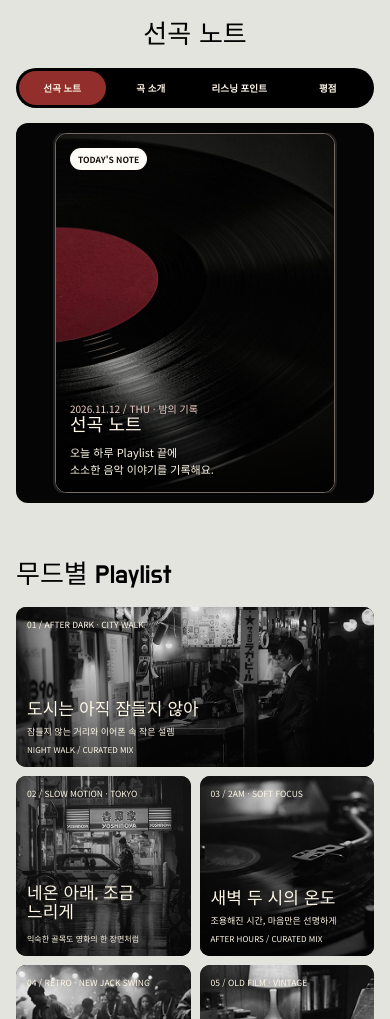
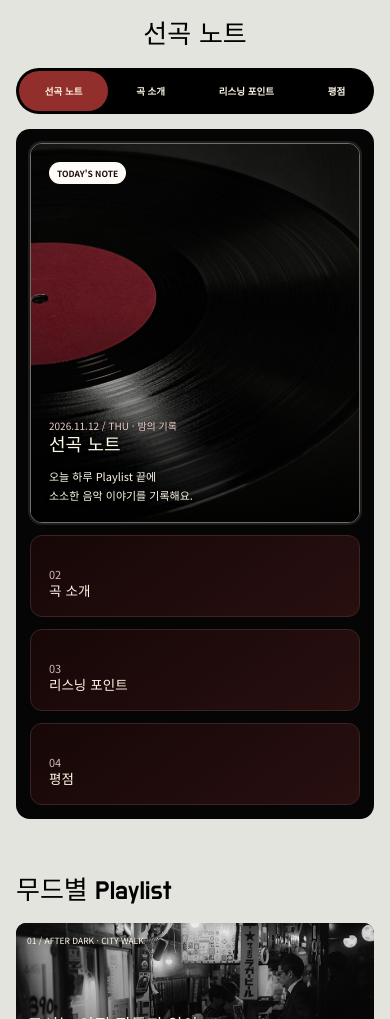
Before and after one commit to bin0864/my_blog, a plain HTML site: page index.html in a window 390 px wide. Shown: the part 2300-3319 px from the top of the page. Drawn offline with Linux system fonts and the light colour scheme.

Commit message:
style.css

```diff
--- a/css/media.css
+++ b/css/media.css
@@ -429,8 +429,6 @@
         text-align: center;
     }
 
-    /* 기존 버튼 스타일과 모션 유지 */
-
     .note-tabs {
         width: 100%;
         gap: .2rem;
@@ -444,14 +442,10 @@
         white-space: nowrap;
     }
 
-    /* 검정 카드 컨테이너 */
-
     .note-panel {
         padding: 1rem;
         border-radius: 1.2rem;
     }
-
-    /* 카드 가로 스크롤 */
 
     .note-cards {
         width: 100%;
--- a/css/style.css
+++ b/css/style.css
@@ -80,6 +80,10 @@ header .inner {
     flex-shrink: 0;
     color: var(--butter);
     font-size: 2.6rem;
+}
+
+nav{
+
 }
 
 nav ul {
@@ -1120,9 +1124,10 @@ footer {
     }
 }
 
-/* MOBILE */
+
 
 @media (max-width: 700px) {
+
     .inner, main {
         width: calc(100% - 3.2rem);
     }
@@ -1233,8 +1238,6 @@ footer {
         top: 8.5rem;
     }
 
-    /* 모바일 DJ 카드 */
-
     .profile {
         margin-top: -2rem;
         margin-bottom: 3.2rem;
@@ -1256,8 +1259,6 @@ footer {
         font-size: 1.18rem;
     }
 
-    /* 섹션 제목 */
-
     section > h2 {
         font-size: 2.6rem;
         margin: 2.4rem 0 1.5rem;
@@ -1266,8 +1267,6 @@ footer {
     #posts {
         margin-top: 2rem;
     }
-
-    /* 모바일 음악 카드 */
 
     .post,
     .post:nth-of-type(2) {
@@ -1306,90 +1305,237 @@ footer {
         border-radius: .7rem;
     }
 
-    /* 모바일 선곡 노트 */
-
     .notes {
-        margin: 5.4rem auto 5rem;
+        width: 100%;
+        margin: 6rem auto;
     }
 
     .notes > h2 {
         font-size: 2.6rem;
-        margin-bottom: 1.4rem;
+        text-align: center;
+        margin-bottom: 2rem;
     }
 
     .note-tabs {
+        display: flex;
         width: 100%;
-        padding: .3rem;
+        max-width: 44rem;
+        margin: 0 auto 2rem;
+        padding: .4rem;
         gap: .2rem;
-        margin-bottom: 1.5rem;
+        border-radius: 3rem;
+        background-color: #000000;
+        overflow-x: auto;
+        scrollbar-width: none;
+    }
+
+    .note-tabs::-webkit-scrollbar {
+        display: none;
+    }
+
+    .note-tabs li {
+        flex: 1 0 auto;
+        min-width: 0;
     }
 
     .note-tabs button {
-        padding: 1rem .1rem;
+        width: 100%;
+        min-height: 4rem;
+        padding: 1rem .8rem;
         font-size: clamp(.9rem, 2.5vw, 1.1rem);
         white-space: nowrap;
     }
 
-    .note-panel {
-        padding: 1.1rem;
-        border-radius: 1.2rem;
-    }
-
-    /* 모바일: 선택한 카드 1장만 가운데 배치 */
-
-    .note-cards {
-        display: flex;
-        justify-content: center;
-        align-items: stretch;
-        gap: 0;
+    #notes .note-panel {
+        width: 100%;
+        max-width: 44rem;
+        height: auto;
+        min-height: 0;
+        max-height: none;
+
+        margin: 0 auto;
+        padding: 1.4rem;
+
+        background-color: #050505;
+        border-radius: 1.4rem;
+        overflow: visible;
+    }
+
+    #notes .note-cards {
+        display: block;
+
         width: 100%;
         height: auto;
-        min-height: 36rem;
+        min-height: 0;
+        max-height: none;
+
+        overflow: visible;
+    }
+
+    #notes .note-card {
+        display: block;
+        position: relative;
+        flex: none;
+
+        width: 100%;
+        max-width: none;
+        min-width: 0;
+
+        height: 8.2rem;
+        min-height: 8.2rem;
+        max-height: none;
+
+        padding: 1.6rem 1.8rem;
+        margin: 0 0 1.2rem;
+
+        border-radius: 1.2rem;
         overflow: hidden;
-    }
-
-    .note-card {
-        display: none;
+
+        transition:
+            height .5s cubic-bezier(.22, 1, .36, 1),
+            border-color .3s ease,
+            box-shadow .3s ease;
+    }
+
+    #notes .note-card:last-child {
+        margin-bottom: 0;
+    }
+
+    #notes .note-card.is-active {
+        display: block;
         flex: none;
+
+        width: 100%;
+        max-width: none;
         min-width: 0;
-        height: 36rem;
-        padding: 1.7rem;
-    }
-
-    .note-card.is-active {
-        display: block;
-        flex: 0 1 36.5rem;
-        width: 100%;
-        max-width: 36.5rem;
-        height: 36rem;
-        margin: 0 auto;
-    }
-
-    .note-vinyl {
-        inset: 0;
+
+        height: 38rem;
+        min-height: 38rem;
+        max-height: none;
+
+        padding: 1.8rem;
+        margin-left: 0;
+        margin-right: 0;
+
+        border-color: #776B68;
+    }
+
+    #notes .note-card .note-compact {
+        position: absolute;
+        left: 1.8rem;
+        bottom: 1.5rem;
+    }
+
+    .note-compact span {
+        font-size: 1.1rem;
+    }
+
+    .note-compact h3 {
+        font-size: 1.7rem;
+        line-height: 1.3;
+    }
+
+    #notes .note-card.is-active .note-compact {
+        opacity: 0;
+        visibility: hidden;
+    }
+
+    #notes .note-card .note-detail {
         width: 100%;
         height: 100%;
+    }
+
+    #notes .note-card.is-active .note-detail {
+        opacity: 1;
+        visibility: visible;
+    }
+
+    #notes .note-vinyl,
+    #notes .note-album {
+        position: absolute;
+        inset: 0;
+
+        width: 100%;
+        height: 100%;
+
         object-fit: cover;
+        object-position: center;
+    }
+
+    .note-pill {
+        font-size: 1rem;
+        padding: .6rem 1.1rem;
+    }
+
+    /* 하단 텍스트 */
+
+    .note-detail-bottom {
+        margin-top: auto;
     }
 
     .note-detail-bottom h3 {
-        font-size: 2.15rem;
+        font-size: 2.2rem;
+        line-height: 1.25;
     }
 
     .note-detail-bottom p {
-        font-size: 1.18rem;
+        margin-top: 1rem;
+        font-size: 1.2rem;
+        line-height: 1.65;
+        word-break: keep-all;
+    }
+
+    /* 리스닝 포인트 */
+
+    .note-headphone {
+        font-size: 2.4rem;
+    }
+
+    .listening-content {
+        margin-top: auto;
     }
 
     .listening-item {
-        padding: 1rem 0;
+        padding: 1.2rem 0;
+    }
+
+    .listening-item strong {
+        font-size: 1.2rem;
     }
 
     .listening-item p {
+        font-size: 1.2rem;
+        line-height: 1.6;
+        margin-top: .5rem;
+        word-break: keep-all;
+    }
+
+    /* 평점 */
+
+    .rating-content {
+        padding-top: 1rem;
+        gap: 1rem;
+    }
+
+    .rating-content h3 {
+        font-size: 2.2rem;
+    }
+
+    .rating-stars {
+        font-size: 2.8rem;
+    }
+
+    .rating-review {
+        font-size: 1.2rem;
+        line-height: 1.7;
+    }
+
+    .rating-score {
+        font-size: 1.5rem;
+    }
+
+    .rating-artist {
         font-size: 1.1rem;
-    }
-
-    .rating-stars {
-        font-size: 2.6rem;
     }
 
     /* 모바일 무드별 Playlist */
@@ -1431,8 +1577,6 @@ footer {
         font-size: .78rem;
     }
 
-    /* 모바일 푸터 & TOP */
-
     footer {
         flex-direction: column;
         gap: .5rem;
@@ -1449,6 +1593,7 @@ footer {
         font-size: 1.4rem;
     }
 }
+
 
 /* 360px 이하 */
 
```
